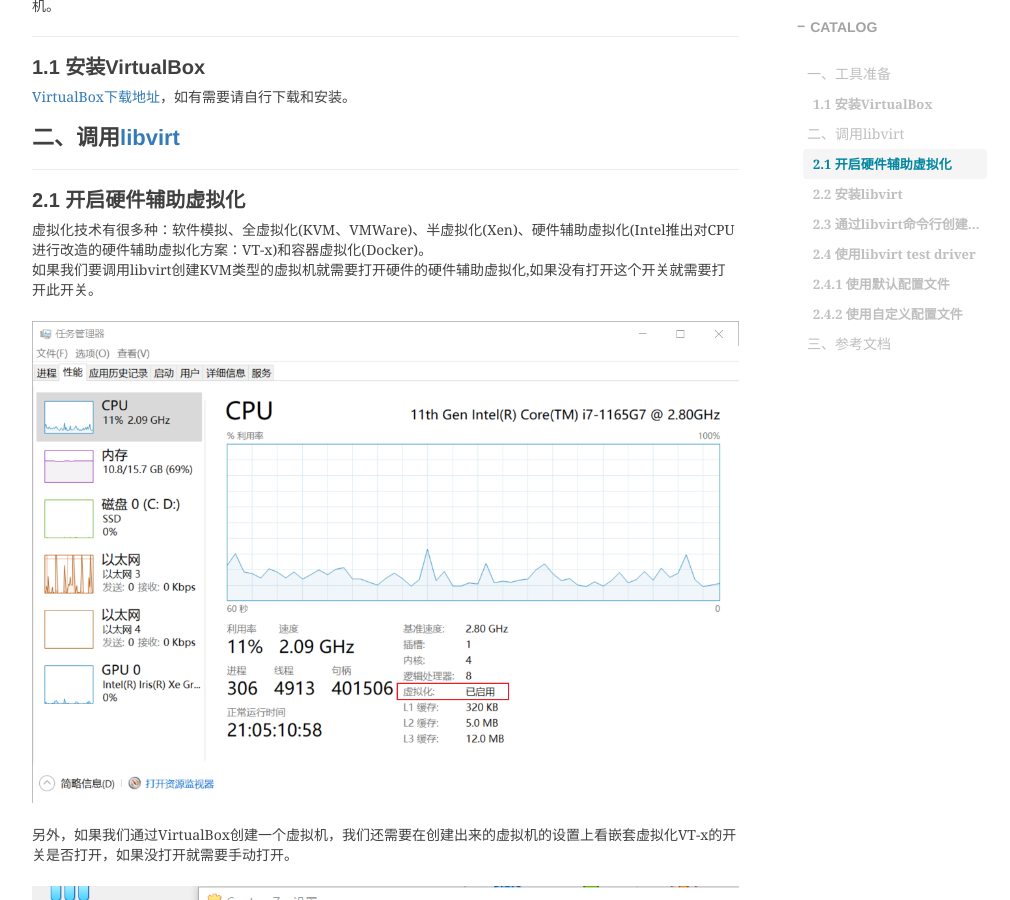
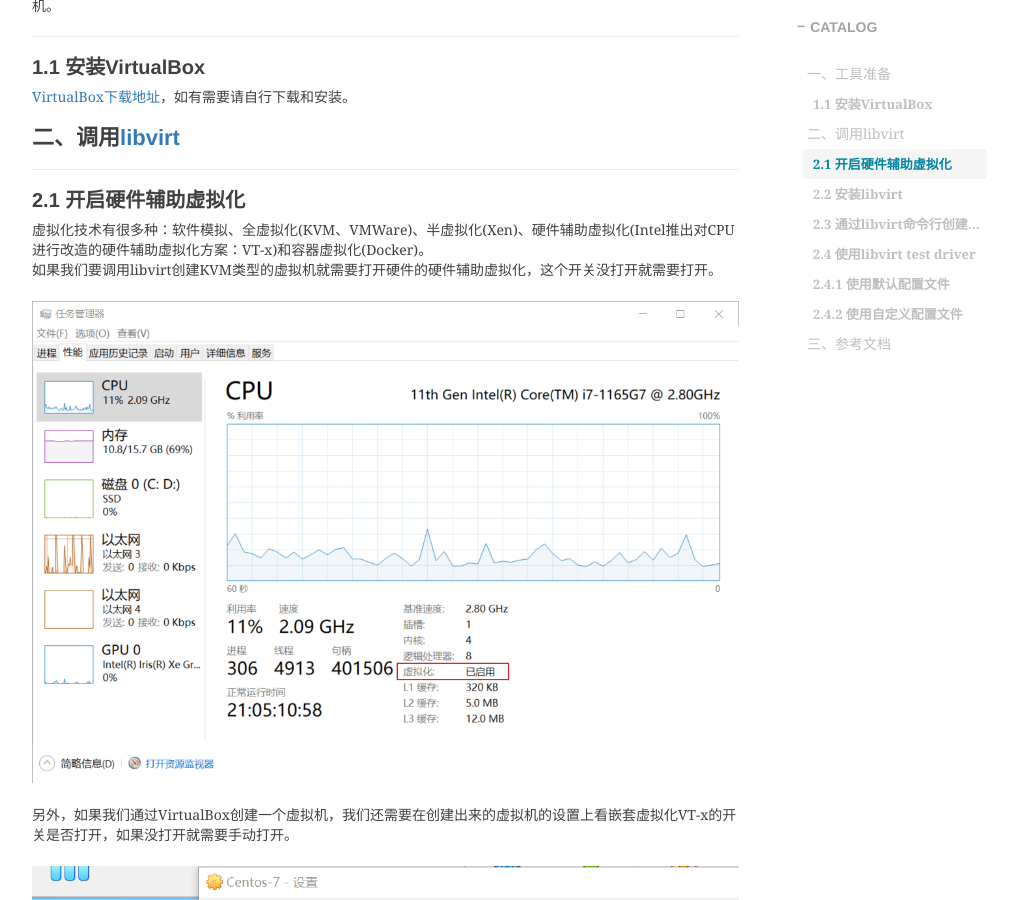
Before and after one commit to shihai1991/shihai1991.github.io, a Jekyll site: the page built from _posts/2024-02-20-通过libvirt创建虚拟机.md, in a window 1280 px wide and 900 px high, scrolled down 551 px. Shown: the whole window, without its empty margins (233-1243 px from the left). Built offline with Jekyll 4.4.1, drawn with Linux system fonts in a browser that asks for light colours; nearby versions of some CDN libraries; comment, search, counter and statistics services are not loaded.

Commit message:
Update 2024-02-20-通过libvirt创建虚拟机.md

```diff
--- a/_posts/2024-02-20-通过libvirt创建虚拟机.md
+++ b/_posts/2024-02-20-通过libvirt创建虚拟机.md
@@ -19,7 +19,7 @@
 # 二、调用[libvirt](https://github.com/libvirt/libvirt)
 ## 2.1 开启硬件辅助虚拟化
 虚拟化技术有很多种：软件模拟、全虚拟化(KVM、VMWare)、半虚拟化(Xen)、硬件辅助虚拟化(Intel推出对CPU进行改造的硬件辅助虚拟化方案：VT-x)和容器虚拟化(Docker)。
-如果我们要调用libvirt创建KVM类型的虚拟机就需要打开硬件的硬件辅助虚拟化,如果没有打开这个开关就需要打开此开关。
+如果我们要调用libvirt创建KVM类型的虚拟机就需要打开硬件的硬件辅助虚拟化，这个开关没打开就需要打开。
 ![任务管理器种看虚拟化开关是否打开]({{site.baseurl}}/img/2024/Q1/20240227-虚拟化开关.png)
 另外，如果我们通过VirtualBox创建一个虚拟机，我们还需要在创建出来的虚拟机的设置上看嵌套虚拟化VT-x的开关是否打开，如果没打开就需要手动打开。
 ![未开启嵌套虚拟化]({{site.baseurl}}/img/2024/Q1/20240227-未开启嵌套虚拟化.png)
```
